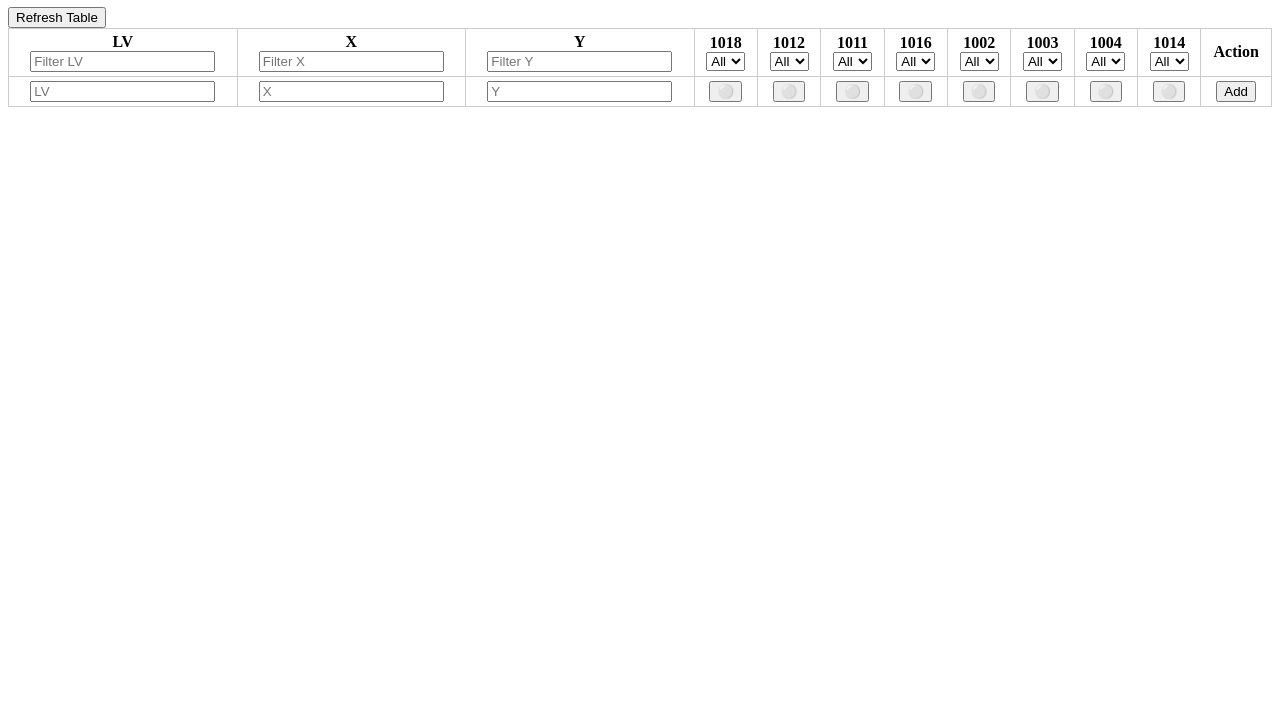
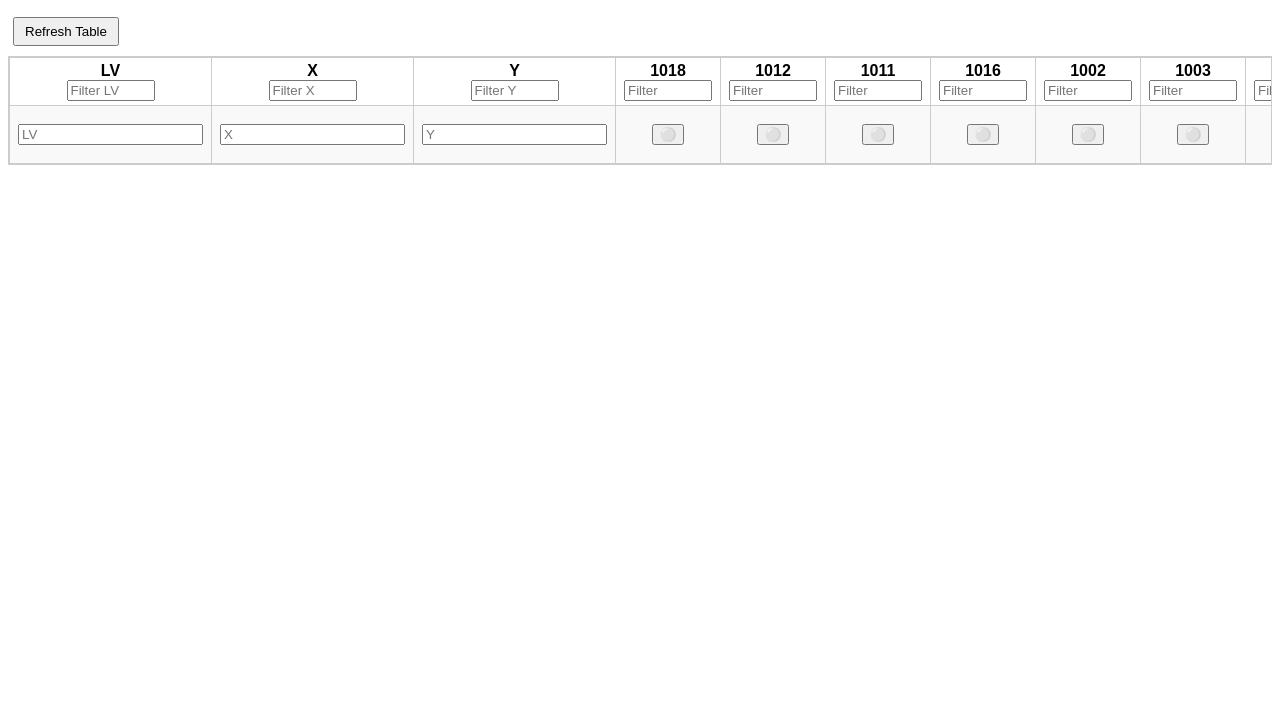
Before and after one commit to marvinso1978/coords-frontend, a website: page index.html in a window 1280 px wide. Shown: the part 73-800 px from the top of the page. Drawn offline with Linux system fonts and the light colour scheme; no server answers.

Commit message:
Update index.html

```diff
--- a/index.html
+++ b/index.html
@@ -4,103 +4,88 @@
   <meta charset="UTF-8">
   <title>Coords Map</title>
   <style>
+    body {
+      font-family: Arial, sans-serif;
+    }
+
+    .table-container {
+      max-height: 600px; /* adjust table viewport height */
+      overflow-y: auto;
+      border: 1px solid #ccc;
+    }
+
     table {
       border-collapse: collapse;
       width: 100%;
     }
+
     th, td {
       border: 1px solid #ccc;
       padding: 4px 8px;
       text-align: center;
+      background: white;
     }
+
+    thead tr th {
+      position: sticky;
+      top: 0;
+      z-index: 2; /* keep above body rows */
+    }
+
+    #add-row td {
+      position: sticky;
+      top: 40px; /* height of header row */
+      background: #f9f9f9;
+      z-index: 1;
+    }
+
     button.toggle-btn {
       cursor: pointer;
       width: 30px;
       height: 30px;
     }
+
     button.delete-btn {
       cursor: pointer;
       background-color: red;
       color: white;
     }
-    button#add-btn, button#save-btn {
+
+    button#refresh-btn, button#add-inline-btn {
       margin: 10px 5px;
       padding: 5px 10px;
+    }
+
+    input.filter {
+      width: 80px;
     }
   </style>
 </head>
 <body>
   <h1>Coordinates Map</h1>
   <button id="refresh-btn">Refresh Table</button>
+
+  <div class="table-container">
     <table id="coords-table">
       <thead>
         <tr>
           <th>LV<br><input type="text" class="filter" data-key="lv" placeholder="Filter LV"></th>
           <th>X<br><input type="text" class="filter" data-key="x" placeholder="Filter X"></th>
           <th>Y<br><input type="text" class="filter" data-key="y" placeholder="Filter Y"></th>
-        <th>1018<br>
-          <select class="filter" data-key="servers-0">
-            <option value="">All</option>
-            <option value="true">🟢</option>
-            <option value="false">⚪️</option>
-          </select>
-        </th>
-        <th>1012<br>
-          <select class="filter" data-key="servers-1">
-            <option value="">All</option>
-            <option value="true">🟢</option>
-            <option value="false">⚪️</option>
-          </select>
-        </th>
-        <th>1011<br>
-          <select class="filter" data-key="servers-2">
-            <option value="">All</option>
-            <option value="true">🟢</option>
-            <option value="false">⚪️</option>
-          </select>
-        </th>
-        <th>1016<br>
-          <select class="filter" data-key="servers-3">
-            <option value="">All</option>
-            <option value="true">🟢</option>
-            <option value="false">⚪️</option>
-          </select>
-        </th>
-        <th>1002<br>
-          <select class="filter" data-key="servers-4">
-            <option value="">All</option>
-            <option value="true">🟢</option>
-            <option value="false">⚪️</option>
-          </select>
-        </th>
-        <th>1003<br>
-          <select class="filter" data-key="servers-5">
-            <option value="">All</option>
-            <option value="true">🟢</option>
-            <option value="false">⚪️</option>
-          </select>
-        </th>
-        <th>1004<br>
-          <select class="filter" data-key="servers-6">
-            <option value="">All</option>
-            <option value="true">🟢</option>
-            <option value="false">⚪️</option>
-          </select>
-        </th>
-        <th>1014<br>
-          <select class="filter" data-key="servers-7">
-            <option value="">All</option>
-            <option value="true">🟢</option>
-            <option value="false">⚪️</option>
-          </select>
-        </th>
+          <th>1018<br><input type="text" class="filter" data-key="servers-0" placeholder="Filter"></th>
+          <th>1012<br><input type="text" class="filter" data-key="servers-1" placeholder="Filter"></th>
+          <th>1011<br><input type="text" class="filter" data-key="servers-2" placeholder="Filter"></th>
+          <th>1016<br><input type="text" class="filter" data-key="servers-3" placeholder="Filter"></th>
+          <th>1002<br><input type="text" class="filter" data-key="servers-4" placeholder="Filter"></th>
+          <th>1003<br><input type="text" class="filter" data-key="servers-5" placeholder="Filter"></th>
+          <th>1004<br><input type="text" class="filter" data-key="servers-6" placeholder="Filter"></th>
+          <th>1014<br><input type="text" class="filter" data-key="servers-7" placeholder="Filter"></th>
           <th>Action</th>
         </tr>
         <tr id="add-row">
           <td><input type="text" id="new-lv" placeholder="LV"></td>
           <td><input type="text" id="new-x" placeholder="X"></td>
           <td><input type="text" id="new-y" placeholder="Y"></td>
-        <!-- Server toggles -->
           <td><button class="server-toggle" data-index="0">⚪️</button></td>
           <td><button class="server-toggle" data-index="1">⚪️</button></td>
           <td><button class="server-toggle" data-index="2">⚪️</button></td>
@@ -113,9 +98,10 @@
         </tr>
       </thead>
       <tbody>
-      <!-- Data rows will be inserted here -->
+        <!-- Data rows will be dynamically inserted here -->
       </tbody>
     </table>
+  </div>
 
   <script src="script.js"></script>
 </body>
```
Lines whose indentation alone changed are shown as unchanged.
